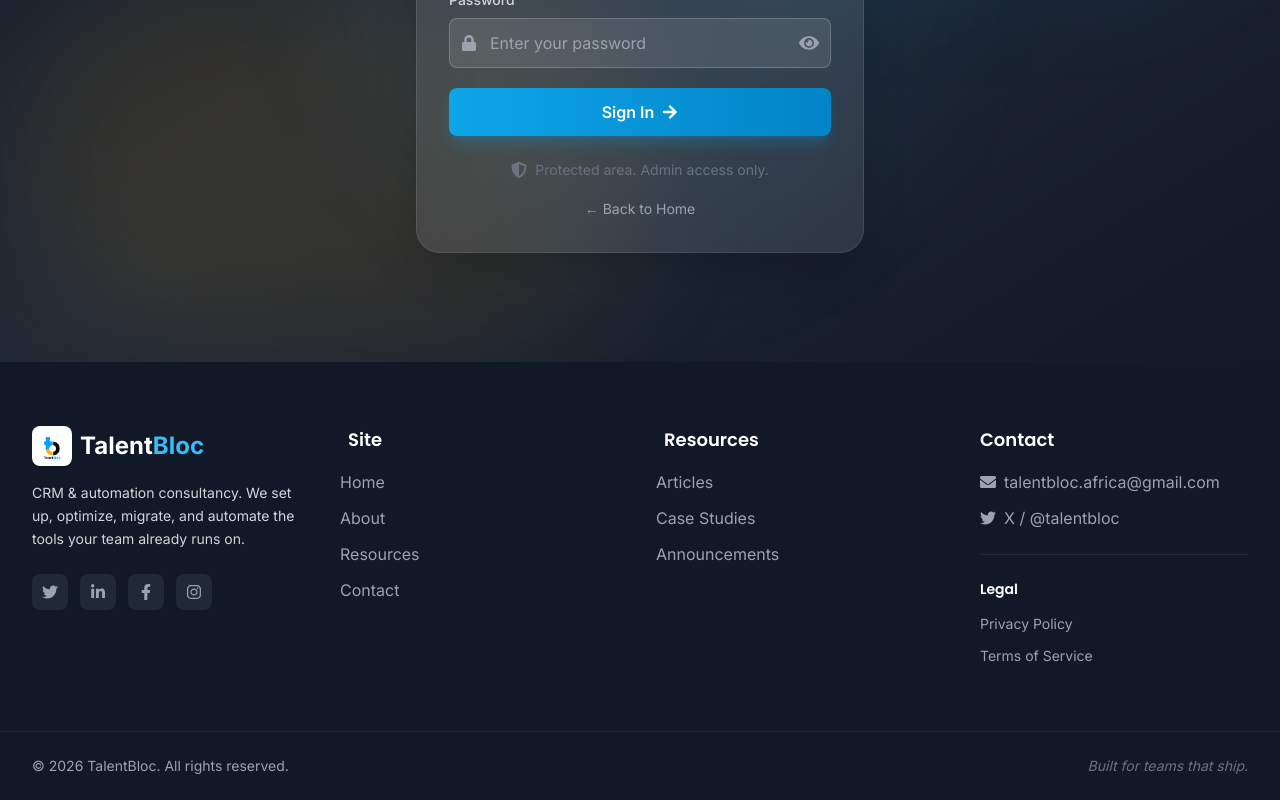
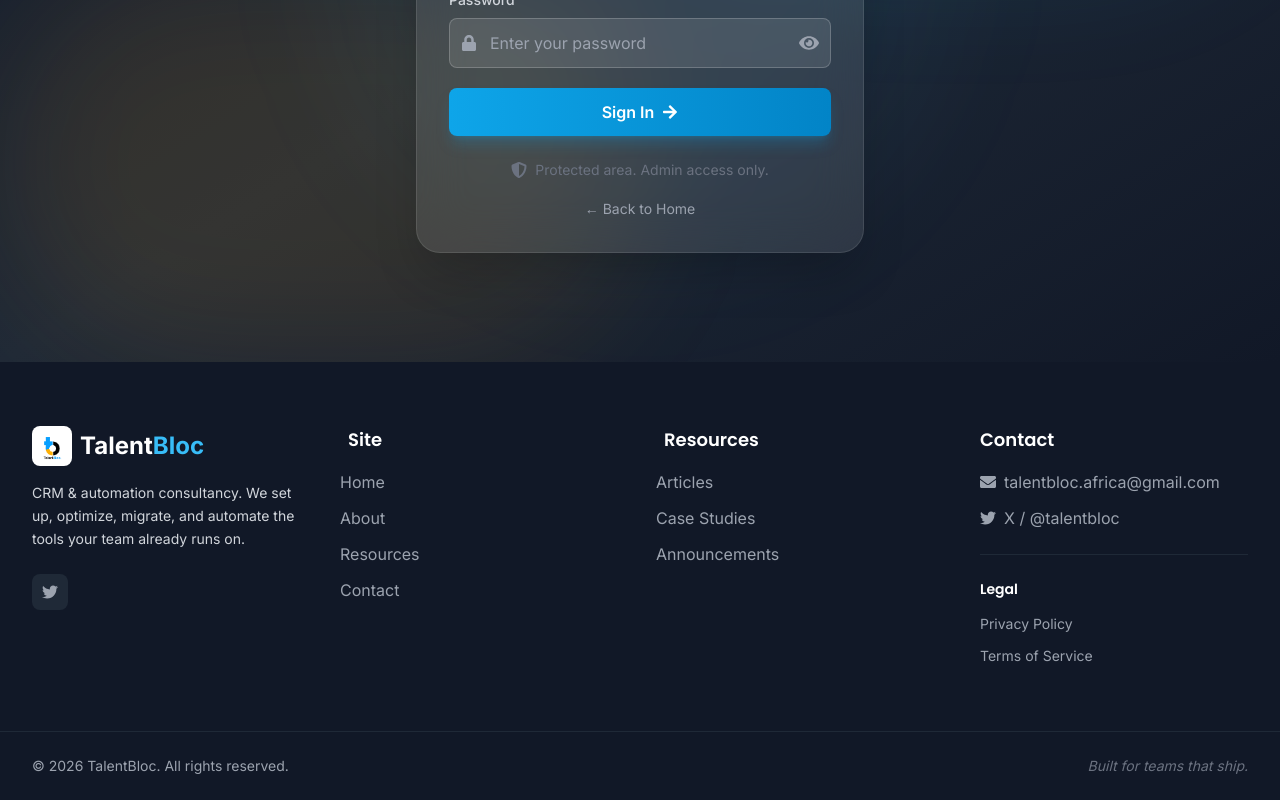
Before and after one commit to Dabeluchukwu/TalentBlocFrontend, a React (Vite) app: page /admin/login in a window 1280 px wide. Shown: the part 438-1238 px from the top of the page. Built offline with nearby package versions, Linux system fonts and the light colour scheme.

Commit message:
removed other social media icons, leaving only twiter

```diff
--- a/src/components/common/Footer.jsx
+++ b/src/components/common/Footer.jsx
@@ -34,9 +34,9 @@ const Footer = () => {
 
   const socialLinks = [
     { icon: FaTwitter, href: 'https://twitter.com/talentbloc', label: 'Twitter' },
-    { icon: FaLinkedinIn, href: 'https://linkedin.com/company/talentbloc', label: 'LinkedIn' },
-    { icon: FaFacebookF, href: 'https://facebook.com/talentbloc', label: 'Facebook' },
-    { icon: FaInstagram, href: 'https://instagram.com/talentbloc', label: 'Instagram' },
+    // { icon: FaLinkedinIn, href: 'https://linkedin.com/company/talentbloc', label: 'LinkedIn' },
+    // { icon: FaFacebookF, href: 'https://facebook.com/talentbloc', label: 'Facebook' },
+    // { icon: FaInstagram, href: 'https://instagram.com/talentbloc', label: 'Instagram' },
   ];
 
   return (
```
Also changed, not shown: 1 other file (tests, documents, lock files or other folders).
